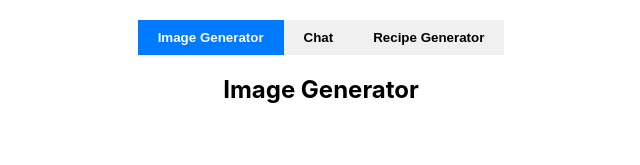
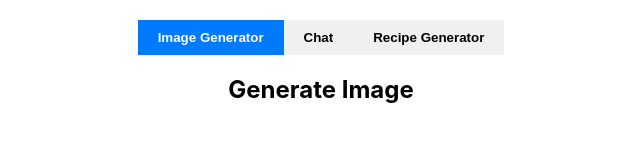
Before and after one commit to Lebouter/iA-JAVASPRING, a React (Create React App) app in the folder spring-ai-demo-react/: page / in a window 1280 px wide. Shown: the top 165 px of the page, without its empty margins (319-959 px from the left). Built offline with nearby package versions, Linux system fonts and the light colour scheme.

Commit message:
reglage des composants

```diff
--- a/spring-ai-demo-react/src/App.js
+++ b/spring-ai-demo-react/src/App.js
@@ -1,5 +1,8 @@
 import React, {useState} from 'react';
 import './App.css';
+import ImageGenerator from './components/ImageGenerator';
+import ChatComponent from './components/ChatComponent';
+import RecipeGenerator from './components/RecipeGenerator';
 
 function App() {
   const [activeTab, setActiveTab] = useState('image-generator')
@@ -17,9 +20,9 @@
 
 
       <div>
-        {activeTab === 'image-generator' && <h2>Image Generator</h2>}
-        {activeTab === 'chat' && <h2>Chat</h2>}
-        {activeTab === 'recipe-generator' && <h2>Recipe Generator</h2>}
+        {activeTab === 'image-generator' && <ImageGenerator/>}
+        {activeTab === 'chat' && <ChatComponent/>}
+        {activeTab === 'recipe-generator' && <RecipeGenerator/>}
       </div>
     </div>
 
--- /dev/null
+++ b/spring-ai-demo-react/src/components/ChatComponent.js
@@ -0,0 +1,9 @@
+import React from 'react'
+
+function ChatComponent(){
+    return(
+        <h2>Talk to AI</h2>
+    );
+}
+
+export default ChatComponent;
--- /dev/null
+++ b/spring-ai-demo-react/src/components/ImageGenerator.js
@@ -0,0 +1,9 @@
+import React from 'react'
+
+function ImageGenerator(){
+    return(
+        <h2>Generate Image</h2>
+    );
+}
+
+export default ImageGenerator;
--- /dev/null
+++ b/spring-ai-demo-react/src/components/RecipeGenerator.js
@@ -0,0 +1,9 @@
+import React from 'react'
+
+function RecipeGenerator(){
+    return(
+        <h2>Create a Recipe</h2>
+    );
+}
+
+export default RecipeGenerator;
```
